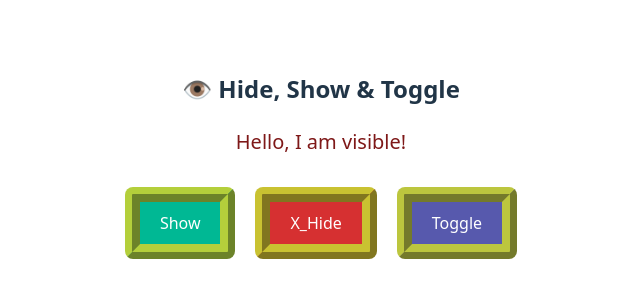
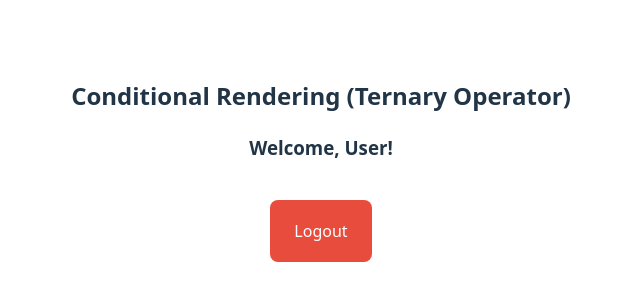
Before and after one commit to zarish123z/React.js, a React (Vite) app in the folder vite-project/: page / in a window 1280 px wide. Shown: the part 260-560 px from the top of the page, without its empty margins (319-959 px from the left). Built offline with nearby package versions, Linux system fonts and the light colour scheme.

Commit message:
ContionalRendering(Ternary operator

```diff
--- /dev/null
+++ b/vite-project/src/ConditionalRendering.jsx
@@ -0,0 +1,47 @@
+import React, { useState } from "react";
+
+function ConditionalRendering() {
+  // State: Tracks whether user is logged in
+  const [isLoggedIn, setIsLoggedIn] = useState(true);
+
+  // ⚡ Toggle login state + show alert
+
+  const handleToggle = () => {
+    const newState = !isLoggedIn; //(flip true or false)
+    setIsLoggedIn(newState); // updates the state
+    alert( newState ? "✅Logged in successfully!" : "🚪 Logged out!"); // shows alert
+  };
+
+  //   button styles
+  const buttonStyle = {
+    padding: "20px 24px",
+    marginTop: "20px",
+    backgroundColor: isLoggedIn ? "#e74c3c" : "#27ae60", // red = logout, green = login
+    color: "white",
+    border: "none",
+    borderRadius: "8px",
+    cursor: "pointer",
+    fontSize: "16px",
+
+  };
+
+  return (
+    <div style={{ textAlign: "center", marginTop: "60px" }}>
+      <h2> Conditional Rendering (Ternary Operator)</h2>
+
+      {/* If isLoggedIn is true → shows  “Welcome, User!”
+      If false → shows  “Please log in.” */}
+
+      <h3>{isLoggedIn ? " Welcome, User!" : " Please log in."}</h3>
+
+      {/*  Toggle Button */}
+      <button onClick={handleToggle}
+       style={buttonStyle}
+       >
+        {isLoggedIn ? "Logout" : "Login"}
+      </button>
+    </div>
+  );
+}
+
+export default ConditionalRendering;
--- a/vite-project/src/main.jsx
+++ b/vite-project/src/main.jsx
@@ -9,6 +9,9 @@ import OnClick_FC from './onClick_FC.jsx'
 import OnChange_FC from './OnChange_FC.jsx'
 import OnMouse_FC from './OnMouse_FC.jsx'
 import HideShowToggle from './HideShowToggle.jsx'
+import ConditionalRendering from './ConditionalRendering.jsx'
+
+
 
 
 createRoot(document.getElementById('root')).render(
@@ -24,7 +27,12 @@ createRoot(document.getElementById('root')).render(
 {/* <OnClick_FC/> */}
 {/* <OnChange_FC/> */}
 {/* <OnMouse_FC/> */}
-<HideShowToggle/>
+{/* <HideShowToggle/> */}
+<ConditionalRendering/>
+
+
+
+
 
 
 
```
